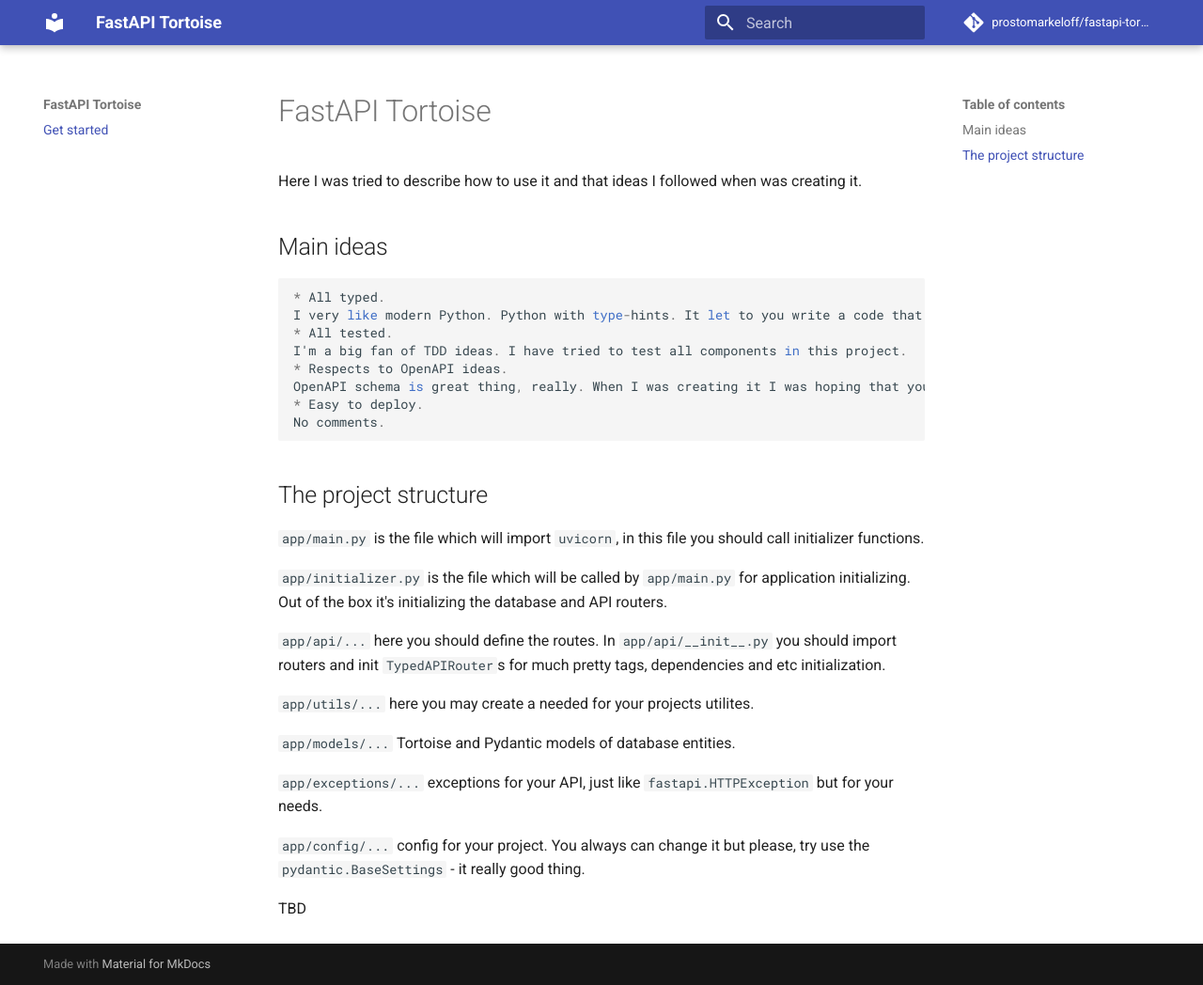
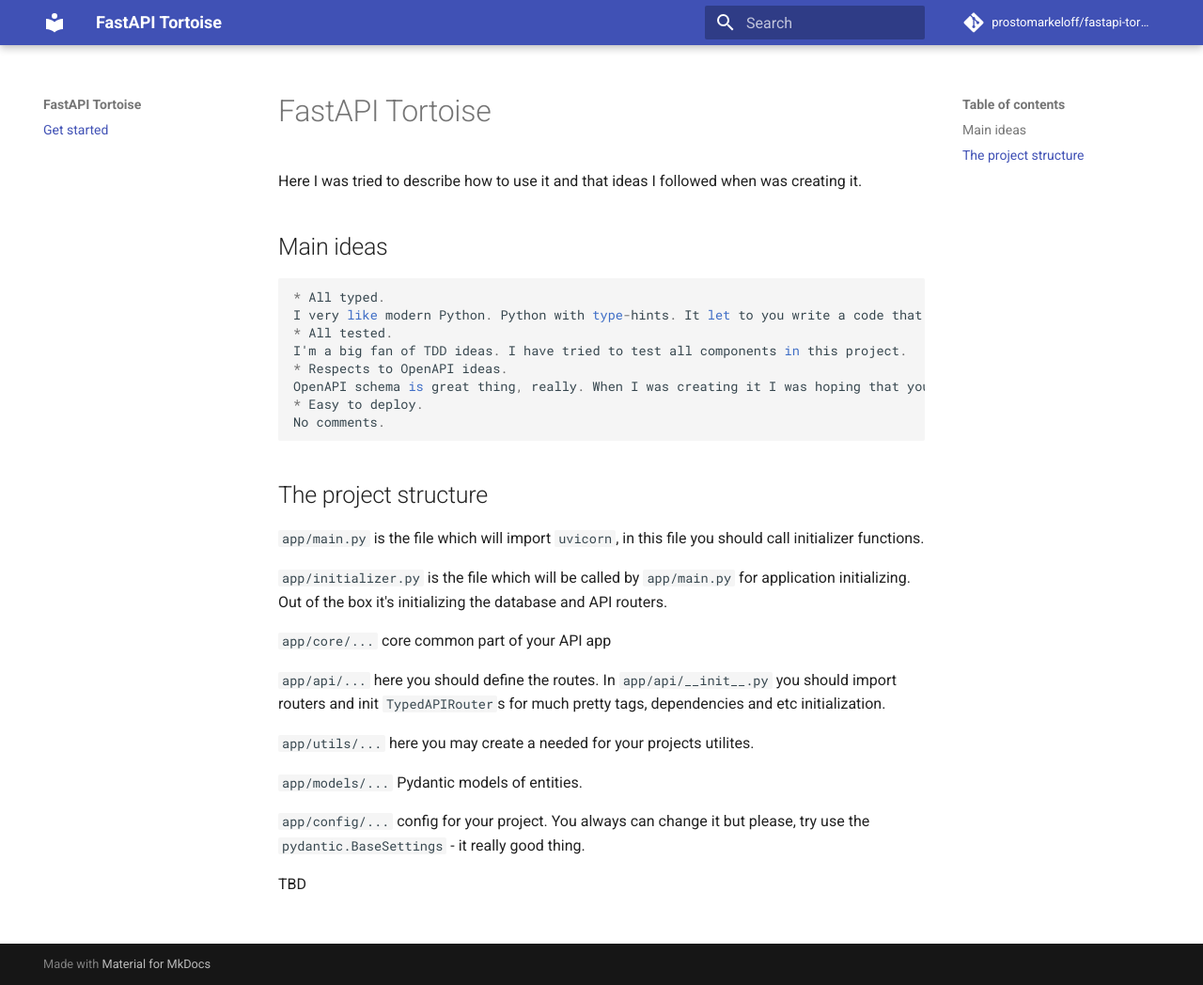
Before and after one commit to chaotism/fastapi-purser, an MkDocs documentation site: the page built from docs/index.md, in a window 1280 px wide and 1048 px high. Shown: the whole window at 94% size. Built offline with MkDocs 1.6.1 and Material for MkDocs 9.7.7, drawn with Linux system fonts in a browser that asks for light colours; comment, search, counter and statistics services are not loaded.

Commit message:
first fix docs

```diff
--- a/docs/index.md
+++ b/docs/index.md
@@ -19,13 +19,13 @@
 
 `app/initializer.py` is the file which will be called by `app/main.py` for application initializing. Out of the box it's initializing the database and API routers.
 
+`app/core/...` core common part of your API app
+
 `app/api/...` here you should define the routes. In `app/api/__init__.py` you should import routers and init `TypedAPIRouter`s for much pretty tags, dependencies and etc initialization.
 
 `app/utils/...` here you may create a needed for your projects utilites.
 
-`app/models/...` Tortoise and Pydantic models of database entities.
-
-`app/exceptions/...` exceptions for your API, just like `fastapi.HTTPException` but for your needs.
+`app/models/...` Pydantic models of  entities.
 
 `app/config/...` config for your project. You always can change it but please, try use the `pydantic.BaseSettings` - it really good thing.
 
```
